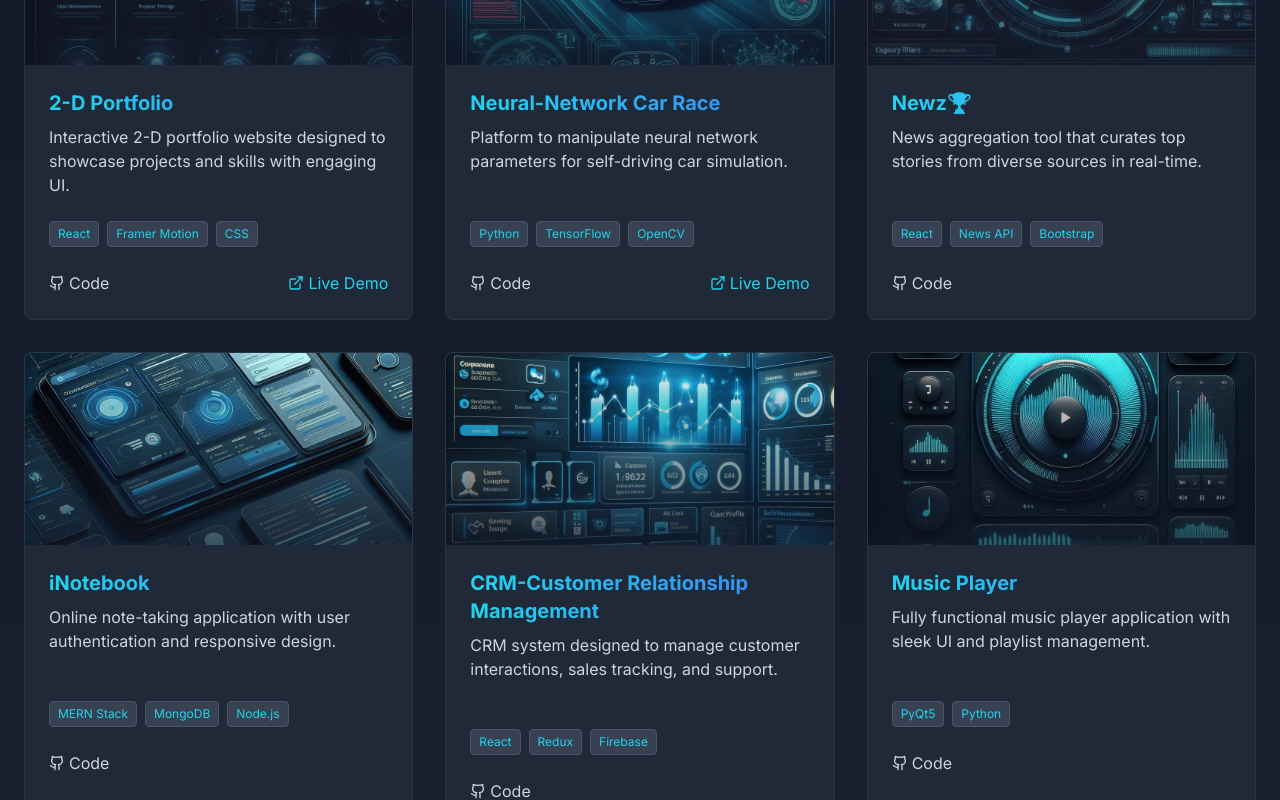
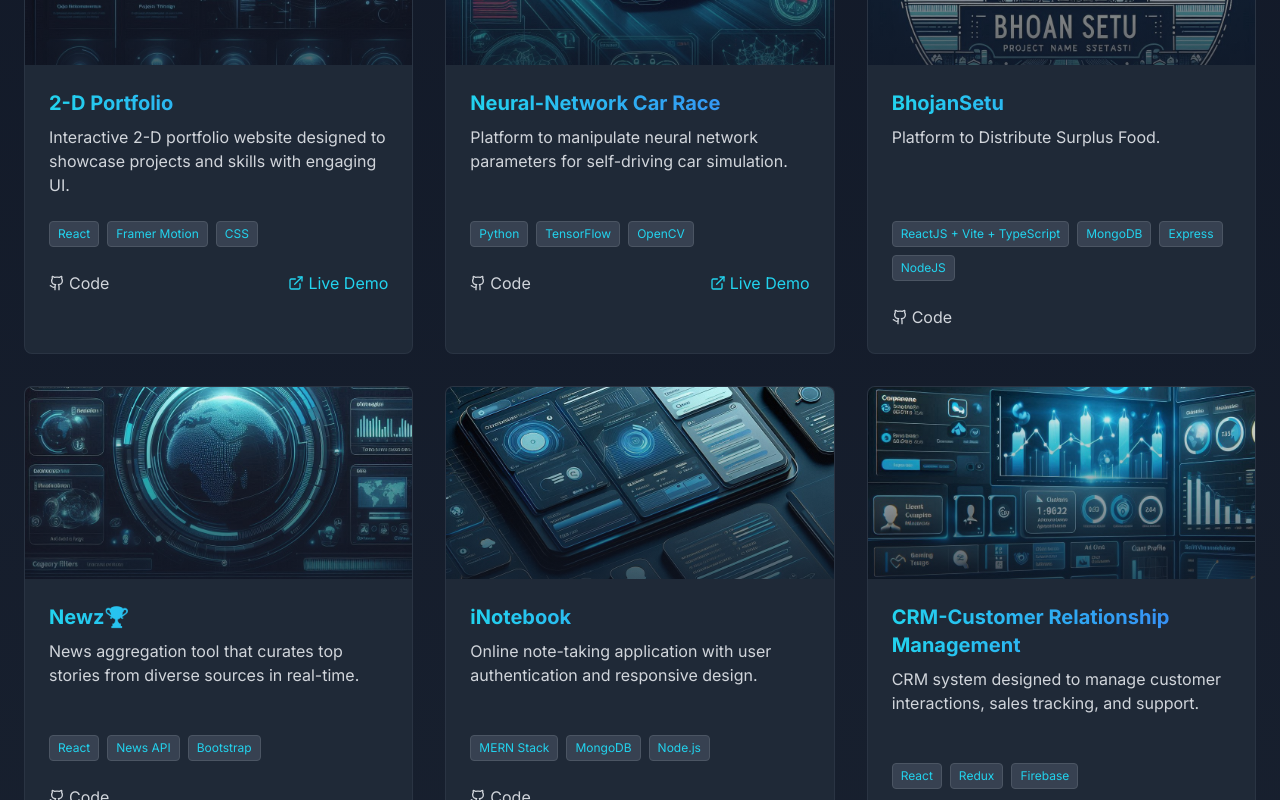
Before and after one commit to aaryan2720/portfoliosite, a React (Vite) app: page /projects in a window 1280 px wide. Shown: the part 400-1200 px from the top of the page. Built offline with nearby package versions, Linux system fonts and the light colour scheme.

Commit message:
`Added new project 'BhojanSetu' to Projects page`

```diff
--- a/src/pages/Projects.tsx
+++ b/src/pages/Projects.tsx
@@ -5,6 +5,7 @@ import car from "../images/car.png";
 import chatbot from "../images/chatbot.png";
 import CRM from "../images/CRM.png";
 import detection from "../images/detection.png";
+import food from "../images/food.png";
 import inotebook from "../images/inotebook.png";
 import integration from "../images/integration.png";
 import Music from "../images/Music.png";
@@ -34,6 +35,14 @@ const Projects = () => {
       technologies: ['Python', 'TensorFlow', 'OpenCV'],
       github: 'https://github.com/aaryan2720/neural-network-car-race',
       demo: 'https://neural-network-car-race.netlify.app/'
+    },
+    {
+      id: 15,
+      title: 'BhojanSetu',
+      description: 'Platform to Distribute Surplus Food.',
+      image: food,
+      technologies: ['ReactJS + Vite + TypeScript', 'MongoDB', 'Express', 'NodeJS'],
+      github: 'https://github.com/aaryan2720/BhojanSetu',
     },
     {
       id: 3,
```
Also changed, not shown: src/images/food.png (added).
